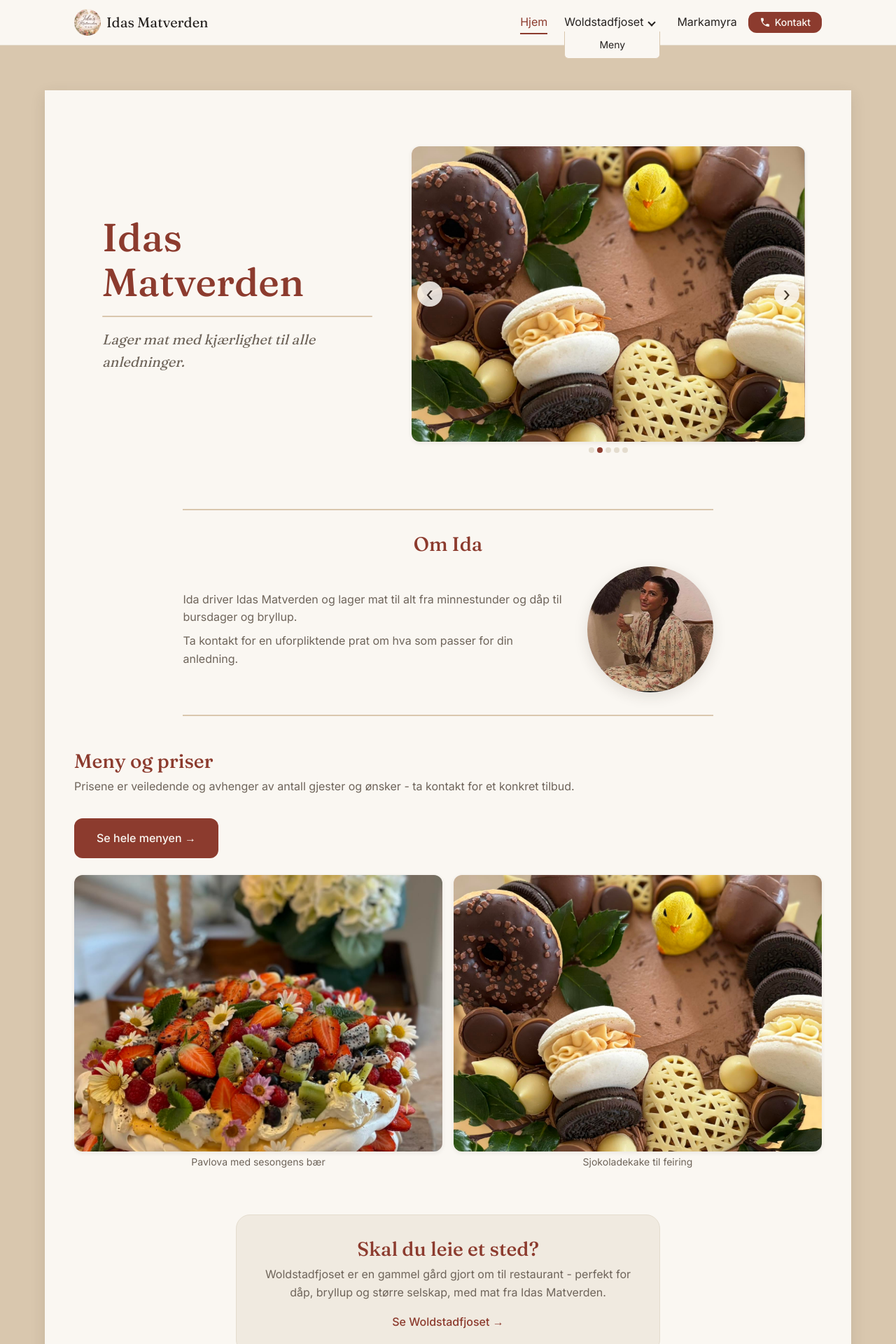
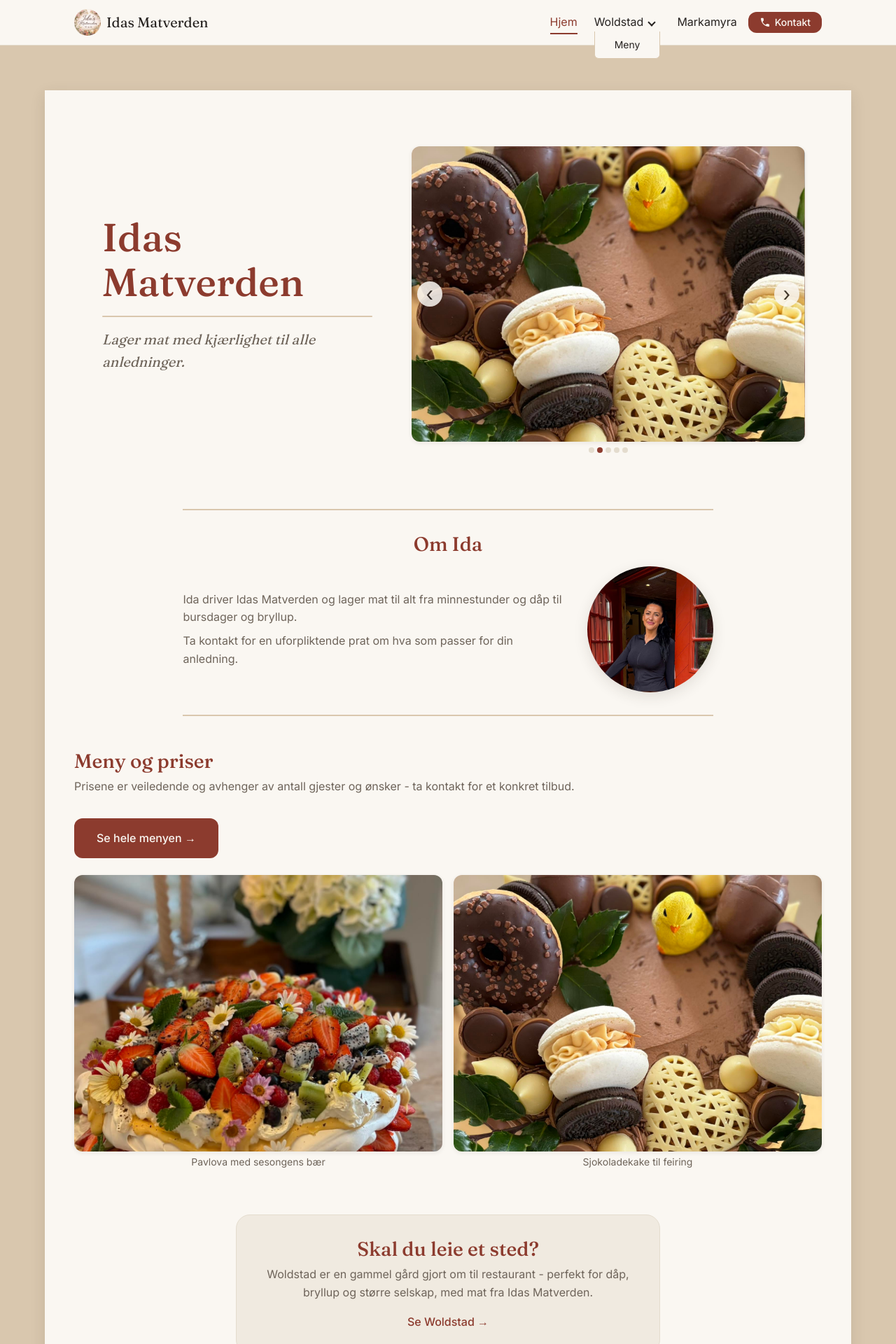
Before and after one commit to bennicodes/idas-matverden, a React (Vite) app: page / in a window 1280 px wide. Shown: the top 1920 px of the page at 70% size. Built offline with nearby package versions, Linux system fonts and the light colour scheme.

Commit message:
text correction & menu update. Removed price from one rental place

```diff
--- a/src/App.jsx
+++ b/src/App.jsx
@@ -19,7 +19,7 @@ const AppLayout = () => {
       <main className={styles.main}>
         <Routes>
           <Route path="/" element={<Home />} />
-          <Route path="/woldstadfjoset" element={<Woldstadfjoset />} />
+          <Route path="/woldstad" element={<Woldstadfjoset />} />
           <Route path="/markamyra" element={<Markamyra />} />
         </Routes>
       </main>
--- a/src/components/Navbar/Navbar.jsx
+++ b/src/components/Navbar/Navbar.jsx
@@ -74,7 +74,7 @@ const Navbar = () => {
             >
               <div className={styles.dropdownRow}>
                 <NavLink
-                  to="/woldstadfjoset"
+                  to="/woldstad"
                   className={({ isActive }) =>
                     isActive
                       ? `${styles.link} ${styles.linkActive}`
@@ -82,13 +82,13 @@ const Navbar = () => {
                   }
                   onClick={closeAll}
                 >
-                  Woldstadfjoset
+                  Woldstad
                 </NavLink>
                 <button
                   type="button"
                   className={styles.dropdownToggle}
                   aria-expanded={wolstadOpen}
-                  aria-controls="woldstadfjoset-submeny"
+                  aria-controls="woldstad-submeny"
                   aria-label={
                     wolstadOpen ? "Lukk undermeny" : "Åpne undermeny"
                   }
@@ -98,9 +98,9 @@ const Navbar = () => {
                 </button>
               </div>
 
-              <div id="woldstadfjoset-submeny" className={styles.submenu}>
+              <div id="woldstad-submeny" className={styles.submenu}>
                 <NavLink
-                  to="/woldstadfjoset#meny"
+                  to="/woldstad#meny"
                   className={styles.submenuLink}
                   onClick={closeAll}
                 >
--- a/src/data/menu.js
+++ b/src/data/menu.js
@@ -3,6 +3,8 @@
 
 export const tapasValg = [
   "Spicy kjøttboller i tomatsaus & parmesan",
+  "Crispy chicken",
+  "Fish roll crispy",
   "Dadler i bacon",
   "Biffspyd med teriyakimarinade",
   "Kyllingvinger i bbq",
--- a/src/data/rental.js
+++ b/src/data/rental.js
@@ -23,7 +23,7 @@ export const lokalePriser = [
     pris: "2 999 kr",
   },
   { navn: "Sauefjøset", pris: "1 000 kr" },
-  { navn: "Vørstaloftet", pris: "3 500 kr" },
+  { navn: "Vørstaloftet", pris: "Ta kontakt for pris" },
 ];
 
 export const cateringTillegg = [
--- a/src/data/woldstadfjosetGallery.js
+++ b/src/data/woldstadfjosetGallery.js
@@ -17,7 +17,7 @@ export const gaardBilder = [
   },
   {
     src: woldstadFjos,
-    alt: "Woldstadfjoset restaurant i gammelt fjøs",
+    alt: "Woldstad restaurant i gammelt fjøs",
     caption: "",
   },
   {
@@ -64,7 +64,7 @@ export const rom = [
       "Det nyeste lokalet, for grupper på 10-20 personer. Intimt og koselig, kan også brukes som møterom.",
   },
   {
-    navn: "Vørstadloftet",
+    navn: "Vørstaloftet",
     bilde: vørstadloftet,
     tekst:
       "Her har vi hatt ulike arrangement som konserter og dans med god stemning utover seinsommer og høst.",
--- a/src/pages/Home.jsx
+++ b/src/pages/Home.jsx
@@ -1,5 +1,5 @@
 import { Link } from "react-router-dom";
-import ida from "../assets/images/ida.jpg";
+import ida from "../assets/images/ida-inngang.jpg";
 import pavlovaImg from "../assets/images/idasMatverden/pavlova.jpg";
 import sjokokakeImg from "../assets/images/idasMatverden/sjokokake.jpg";
 import ImageSlider from "../components/ImageSlider/ImageSlider";
@@ -87,7 +87,7 @@ const Home = () => {
           kontakt for et konkret tilbud.
         </p>
 
-        <Link to="/woldstadfjoset#meny" className={styles.callButton}>
+        <Link to="/woldstad#meny" className={styles.callButton}>
           Se hele menyen →
         </Link>
 
@@ -116,11 +116,11 @@ const Home = () => {
       <section className={styles.venue}>
         <h2 className={styles.sectionTitle}>Skal du leie et sted?</h2>
         <p className={styles.aboutText}>
-          Woldstadfjoset er en gammel gård gjort om til restaurant - perfekt for
-          dåp, bryllup og større selskap, med mat fra Idas Matverden.
+          Woldstad er en gammel gård gjort om til restaurant - perfekt for dåp,
+          bryllup og større selskap, med mat fra Idas Matverden.
         </p>
-        <Link to="/woldstadfjoset" className={styles.venueLink}>
-          Se Woldstadfjoset →
+        <Link to="/woldstad" className={styles.venueLink}>
+          Se Woldstad →
         </Link>
       </section>
 
--- a/src/pages/Woldstadfjoset.jsx
+++ b/src/pages/Woldstadfjoset.jsx
@@ -18,9 +18,9 @@ import styles from "./Woldstadfjoset.module.css";
 const jsonLd = {
   "@context": "https://schema.org",
   "@type": "Restaurant",
-  name: "Woldstadfjoset",
+  name: "Woldstad",
   image: `${SITE_URL}/og-woldstadfjoset.jpg`,
-  url: `${SITE_URL}/woldstadfjoset`,
+  url: `${SITE_URL}/woldstad`,
   telephone: BUSINESS_PHONE,
   address: { "@type": "PostalAddress", ...BUSINESS_ADDRESS },
   servesCuisine: "Norwegian",
@@ -127,22 +127,22 @@ const prisAccordion = [
   },
 ];
 
-// Telefonnummer til den som driver Woldstadfjoset - bytt ut med reelt nummer.
+// Telefonnummer til den som driver Woldstad - bytt ut med reelt nummer.
 const TELEFON = "959 00 208";
 
 const Woldstadfjoset = () => {
   return (
     <div className={styles.wrap}>
       <Seo
-        title="Woldstadfjoset"
-        description="Woldstadfjoset er en gammel gård i Isfjorden, gjort om til restaurant og selskapslokale, med mat fra Idas Matverden. Book til dåp, bryllup eller annet selskap."
-        path="/woldstadfjoset"
+        title="Woldstad"
+        description="Woldstad er en gammel gård i Isfjorden, gjort om til restaurant og selskapslokale, med mat fra Idas Matverden. Book til dåp, bryllup eller annet selskap."
+        path="/woldstad"
         image="/og-woldstadfjoset.jpg"
         jsonLd={jsonLd}
       />
 
       <header className={styles.hero}>
-        <h1 className={styles.title}>Woldstadfjoset</h1>
+        <h1 className={styles.title}>Woldstad</h1>
         <p className={styles.lead}>
           En gammel gård i Isfjorden, gjort om til restaurant - med mat fra Idas
           Matverden. Se meny under, eller book hele gården til dåp, bryllup
@@ -158,8 +158,8 @@ const Woldstadfjoset = () => {
       <section className={styles.venueSection}>
         <h2 className={styles.sectionTitle}>Om gården</h2>
         <p className={styles.sectionNote}>
-          Woldstadfjoset har røtter tilbake til 1600-tallet, med dyrehold på
-          gården helt frem til tidlig 90-tall. I dag er det gjort om til
+          Woldstad har røtter tilbake til 1600-tallet, med dyrehold på gården
+          helt frem til tidlig 90-tall. I dag er det gjort om til
           selskapslokale, med tre ulike rom som passer for både mindre og større
           grupper.
         </p>
@@ -193,7 +193,7 @@ const Woldstadfjoset = () => {
         <div className={styles.rentalText}>
           <h2 className={styles.sectionTitle}>Leie hele gården</h2>
           <p className={styles.sectionNote}>
-            Woldstadfjoset kan leies til dåp, bryllup og andre større selskap.
+            Woldstad kan leies til dåp, bryllup og andre større selskap.
             Ta kontakt for pris og ledige datoer.
           </p>
           <PrisListe items={lokalePriser} />
@@ -201,7 +201,7 @@ const Woldstadfjoset = () => {
         <div className={styles.rentalImageWrap}>
           <img
             src={woldstadBryllup}
-            alt="Bryllup ved Woldstadfjoset"
+            alt="Bryllup ved Woldstad"
             className={styles.rentalImage}
             loading="lazy"
             decoding="async"
```
Also changed, not shown: src/assets/images/ida-inngang.jpg (added).
